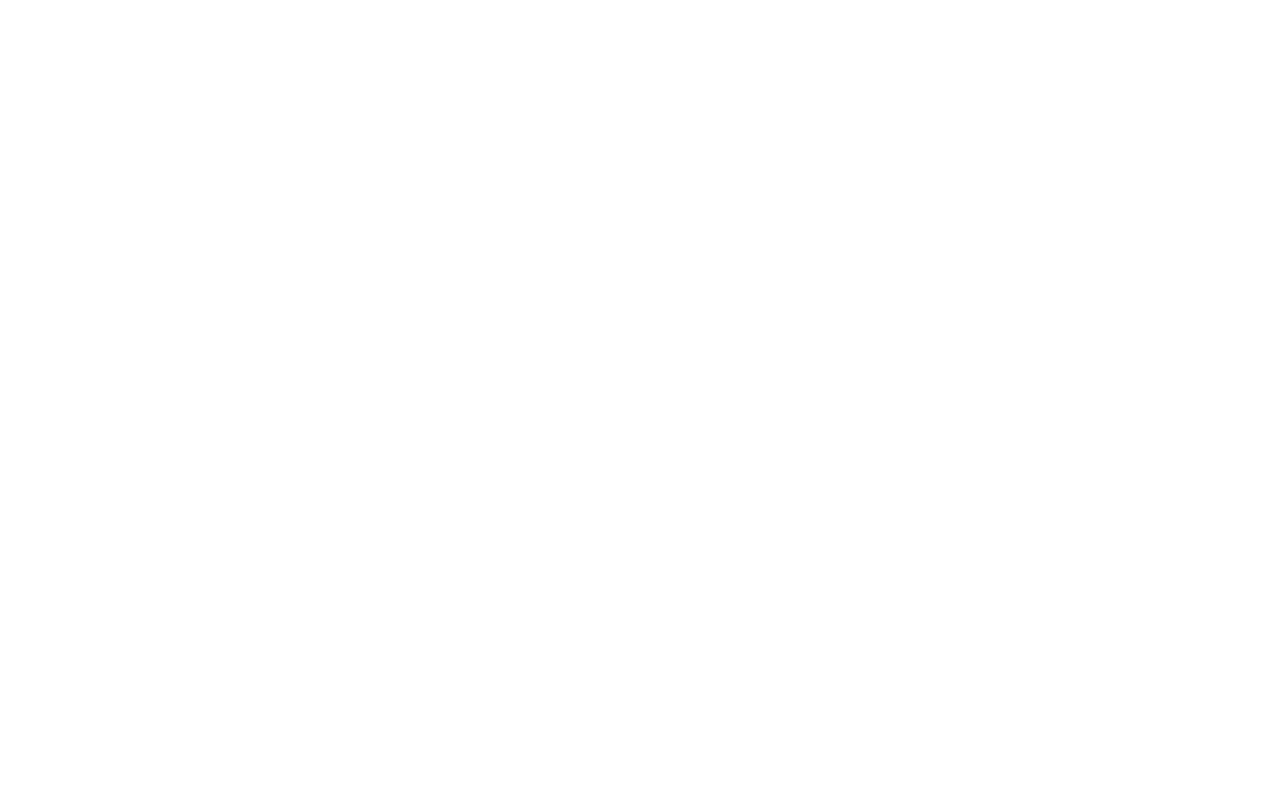
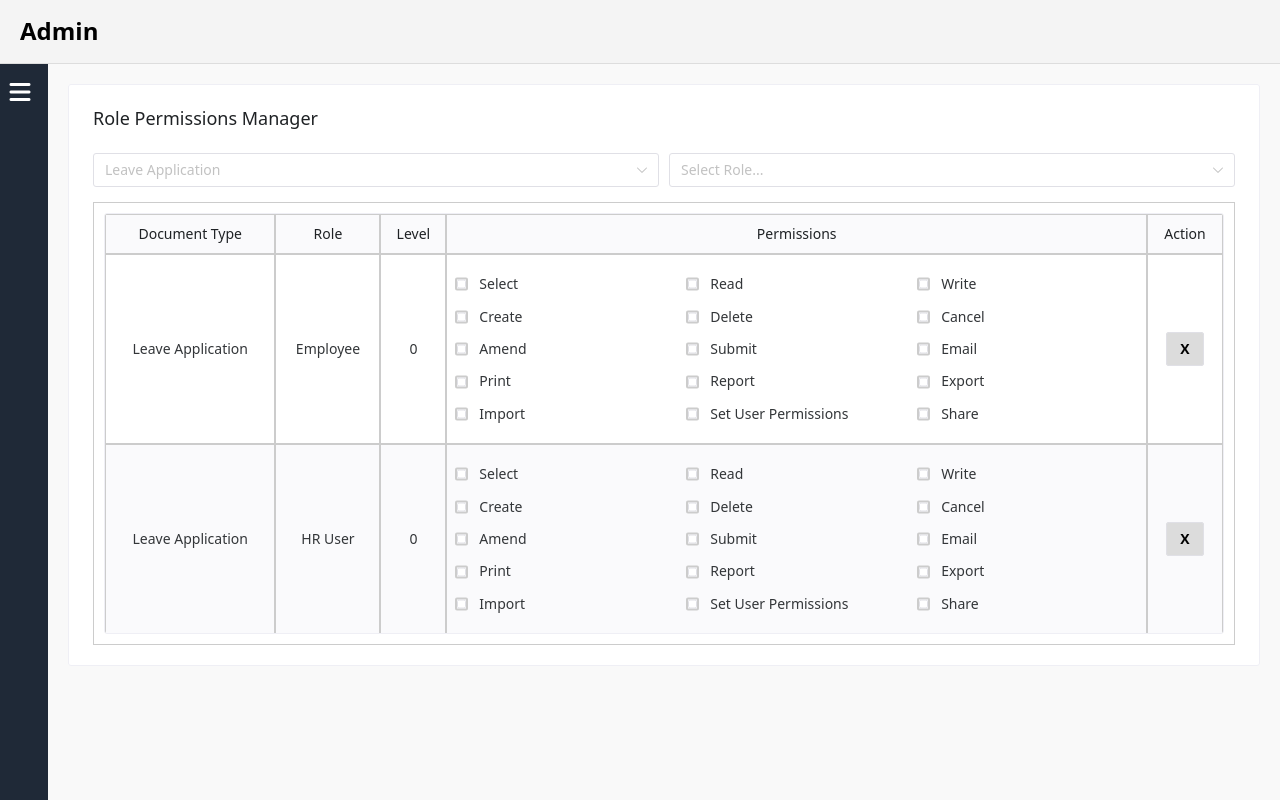
Before and after one commit to Manh-Ne/FENailBooking, a Vue app: page /permissions in a window 1280 px wide. Before the commit this address had no page. Built offline with nearby package versions, Linux system fonts and the light colour scheme.

Commit message:
Add Permissions

```diff
--- a/src/Layouts/LayoutAdmin.vue
+++ b/src/Layouts/LayoutAdmin.vue
@@ -1,5 +1,6 @@
 <template>
   <n-layout class="layout-admin">
+
     <!-- Header -->
     <n-layout-header class="header">
       <HeaderAdmin />
@@ -97,7 +98,7 @@
   flex-direction: column;
   position: relative;
   transition: width 0.6s ease;
-  /* height: calc(100vh - 64px); */
+  height: calc(100vh - 64px);
 }
 
 .sidebar.collapsed {
--- a/src/components/Admin/SideBar.vue
+++ b/src/components/Admin/SideBar.vue
@@ -1,5 +1,13 @@
 <template>
   <div class="sidebar-menu">
+    <!-- <div class="role-selector">
+      <label>Vai trò: </label>
+      <select v-model="selectedRole" @change="updateMenu">
+        <option value="manager">Manager</option>
+        <option value="staff">Staff</option>
+        <option value="user">User</option>
+      </select>
+    </div> -->
     <n-menu
       :options="menuOptions"
       @update:value="handleMenuSelect"
@@ -192,6 +200,23 @@
           ]),
         key: "payments",
       },
+
+        {
+          label: () =>
+            h("span", {}, [
+              h("i", { class: "fa fa-cogs", style: "margin-right: 8px;" }),
+              "Quyền hạn cho phép",
+            ]),
+          key: "permissions",
+        },
+        {
+          label: () =>
+            h("span", {}, [
+              h("i", { class: "fa fa-sign-out", style: "margin-right: 8px;" }),
+              "Logout",
+            ]),
+          key: "logout",
+        },
     ]);
 
     const handleMenuSelect = (key) => {
@@ -220,7 +245,22 @@
   color: white;
   overflow-y: auto;
 }
-
+.role-selector {
+  padding: 10px;
+  background: #1f2937;
+  margin-left: 25px;
+}
+.role-selector label {
+  color: white;
+  font-size: 16px;
+}
+.role-selector select {
+  padding: 5px;
+  background-color: #1f2937;
+  color: white;
+  border: none;
+  cursor: pointer;
+}
 .n-menu-item {
   padding: 12px 15px;
   font-size: 16px;
--- a/src/router/index.js
+++ b/src/router/index.js
@@ -18,6 +18,7 @@
 import AdminAppointmentsList from "@/views/AdminView/AdminAppointmentsList.vue";
 import AdminAppointmentsAdd from "@/views/AdminView/AdminAppointmentsAdd.vue";
 import AdminAppointmentsEdit from "@/views/AdminView/AdminAppointmentsEdit.vue";
+import AdminPermission from "@/views/AdminView/AdminPermission.vue";
 
 
 
@@ -116,6 +117,11 @@
         name: "payments",
         component: AdminPayments,
       },
+      {
+        path: "permissions",
+        name: "permissions",
+        component: AdminPermission,
+      }
     ],
   },
 ];
--- /dev/null
+++ b/src/views/AdminView/AdminPermission.vue
@@ -0,0 +1,151 @@
+<template>
+  <n-card title="Role Permissions Manager">
+
+    <div class="filter-section">
+      <n-select v-model:value="selectedDocument" :options="documentOptions" placeholder="Leave Application" />
+      <n-select v-model:value="selectedRole" :options="roleOptions" placeholder="Select Role..." />
+    </div>
+
+
+    <div class="table-wrapper">
+      <n-table striped bordered class="custom-table">
+        <thead>
+          <tr>
+            <th>Document Type</th>
+            <th>Role</th>
+            <th>Level</th>
+            <th>Permissions</th>
+            <th>Action</th>
+          </tr>
+        </thead>
+        <tbody>
+          <tr v-for="(entry, index) in permissions" :key="index">
+            <td>{{ entry.document }}</td>
+            <td>{{ entry.role }}</td>
+            <td>{{ entry.level }}</td>
+            <td>
+              <div class="permissions-grid">
+                <n-checkbox
+                  v-for="perm in permissionList"
+                  :key="perm.value"
+                  v-model:checked="entry.permissions[perm.value]"
+                  class="custom-checkbox"
+                >
+                  {{ perm.label }}
+                </n-checkbox>
+              </div>
+            </td>
+            <td>
+              <n-button  style="color: black; background: gainsboro; border-color: white; font-weight: bold;" >
+                X
+              </n-button>
+            </td>
+          </tr>
+        </tbody>
+      </n-table>
+    </div>
+  </n-card>
+</template>
+
+<script setup>
+import { ref } from "vue";
+import { NCard, NSelect, NTable, NCheckbox } from "naive-ui";
+
+
+const documentOptions = ref([{ label: "Leave Application", value: "Leave Application" }]);
+const roleOptions = ref([{ label: "Employee", value: "Employee" }, { label: "HR User", value: "HR User" }]);
+
+
+const permissionList = ref([
+  { label: "Select", value: "select" },
+  { label: "Read", value: "read" },
+  { label: "Write", value: "write" },
+  { label: "Create", value: "create" },
+  { label: "Delete", value: "delete" },
+  { label: "Cancel", value: "cancel" },
+  { label: "Amend", value: "amend" },
+  { label: "Submit", value: "submit" },
+  { label: "Email", value: "email" },
+  { label: "Print", value: "print" },
+  { label: "Report", value: "report" },
+  { label: "Export", value: "export" },
+  { label: "Import", value: "import" },
+  { label: "Set User Permissions", value: "set_permissions" },
+  { label: "Share", value: "share" },
+]);
+
+
+const permissions = ref([
+  {
+    document: "Leave Application",
+    role: "Employee",
+    level: 0,
+    permissions: Object.fromEntries(permissionList.value.map((perm) => [perm.value, false])),
+  },
+  {
+    document: "Leave Application",
+    role: "HR User",
+    level: 0,
+    permissions: Object.fromEntries(permissionList.value.map((perm) => [perm.value, false])),
+  },
+]);
+</script>
+
+<style scoped>
+
+.filter-section {
+  display: flex;
+  gap: 10px;
+  margin-bottom: 15px;
+}
+
+.table-wrapper {
+  border: 1px solid #ccc;
+  padding: 10px;
+  overflow: hidden;
+}
+
+.custom-table {
+
+  width: 100%;
+}
+
+.custom-table th,
+.custom-table td {
+  border: 1px solid #ccc;
+  padding: 8px;
+  text-align: center;
+}
+
+
+.permissions-grid {
+  display: grid;
+  grid-template-columns: repeat(3, 1fr);
+  gap: 10px;
+  padding: 10px 0;
+}
+
+:deep(.n-checkbox-box) {
+  width: 13px;
+  height: 13px;
+  border: 2px solid #ccc;
+  background-color: white;
+  transition: all 0.2s ease-in-out;
+}
+
+:deep(.n-checkbox--checked) .n-checkbox-box {
+  background-color: #409EFF !important;
+  border-color: #409EFF !important;
+}
+
+:deep(.n-checkbox--checked) .n-checkbox-box::after {
+  font-size: 12px;
+  font-weight: bold;
+  color: white;
+  display: flex;
+  justify-content: center;
+  align-items: center;
+  width: 100%;
+  height: 100%;
+}
+</style>
```
